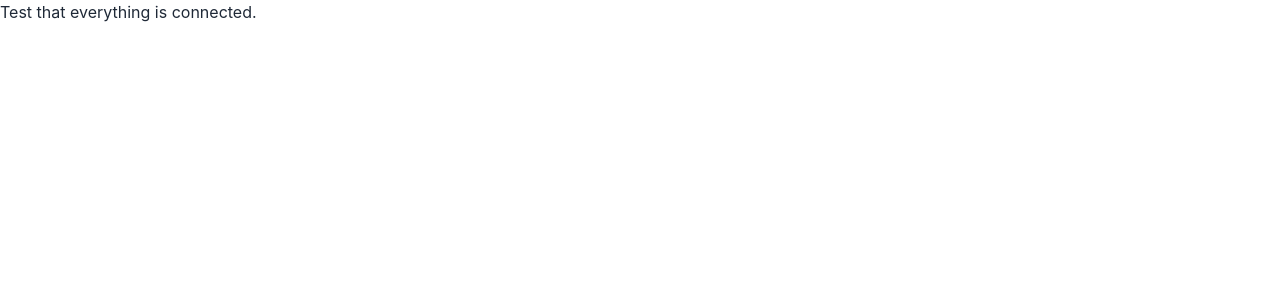
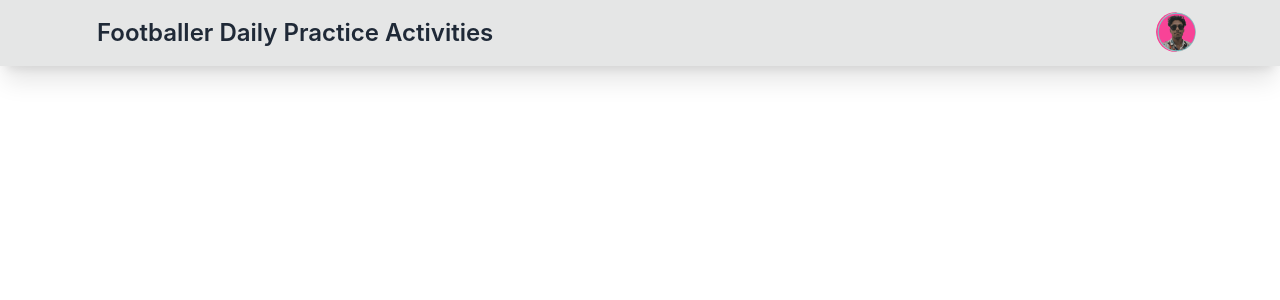
Before and after one commit to KIShakib/footballer-daily-activities-repo, a React (Create React App) app: page / in a window 1280 px wide. Shown: the top 300 px of the page. Built offline with nearby package versions, Linux system fonts and the light colour scheme.

Commit message:
3rd commit & Navbar done

```diff
--- a/src/App.js
+++ b/src/App.js
@@ -1,9 +1,10 @@
 import './App.css';
+import Navbar from './Components/Navbar/Navbar';
 
 function App() {
   return (
     <div>
-      <h1>Test that everything is connected.</h1>
+      <Navbar></Navbar>
     </div>
   );
 }
--- /dev/null
+++ b/src/Components/Navbar/Navbar.js
@@ -0,0 +1,36 @@
+import React from 'react';
+import './Navbar.css';
+import logo from '../Images/bg2.png';
+
+const Navbar = () => {
+    return (
+        <div>
+            <div className="navbar bg-base-300 shadow-xl lg:px-20">
+                <div className="flex-1">
+                    <a className="btn btn-ghost normal-case lg:text-2xl" href='/'>Footballer Daily Practice Activities</a>
+                </div>
+                <div className="flex-none">
+                    <div className="dropdown dropdown-end">
+                        <label tabIndex={0} className="btn btn-ghost btn-circle avatar">
+                            <div className="w-10 rounded-full">
+                                <img src={logo} alt='Shakib' />
+                            </div>
+                        </label>
+                        <ul tabIndex={0} className="menu menu-compact dropdown-content mt-3 p-2 shadow bg-base-100 rounded-box w-52">
+                            <li>
+                                <a className="justify-between" href='/'>
+                                    Profile
+                                    <span className="badge">New</span>
+                                </a>
+                            </li>
+                            <li><a href='/'>Settings</a></li>
+                            <li><a href='/'>Logout</a></li>
+                        </ul>
+                    </div>
+                </div>
+            </div>
+        </div>
+    );
+};
+
+export default Navbar;
```
Also changed, not shown: src/Components/Images/bg2.png (added), src/Components/Navbar/Navbar.css (added), 1 other file (tests, documents, lock files or other folders).
